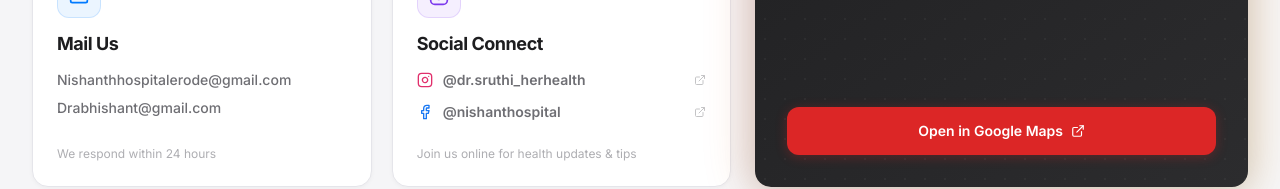
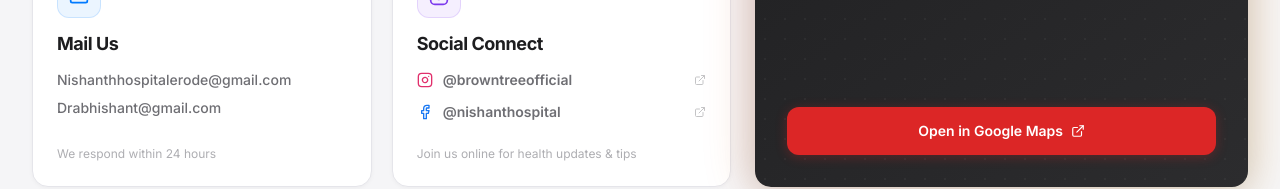
Before and after one commit to Rajeshkumar-G-FSD/NishanthHospital-management, a React (Vite) app: page / in a window 1280 px wide. Shown: the part 4946-5135 px from the top of the page. Built offline with nearby package versions, Linux system fonts and the light colour scheme; no server answers; the database is empty.

Commit message:
insta updated

```diff
--- a/src/App.tsx
+++ b/src/App.tsx
@@ -224,7 +224,7 @@ export default function App() {
                 onMouseLeave={e => { (e.currentTarget as HTMLElement).style.background = '#E5E5EA'; (e.currentTarget as HTMLElement).style.color = '#6E6E73'; }}>
                 <Facebook className="w-3.5 h-3.5" />
               </a>
-              <a href="https://www.instagram.com/dr.sruthi_herhealth" target="_blank" rel="noopener noreferrer" aria-label="Instagram"
+              <a href="https://www.instagram.com/browntreeofficial" target="_blank" rel="noopener noreferrer" aria-label="Instagram"
                 className="w-8 h-8 rounded-full flex items-center justify-center transition-all"
                 style={{ background: '#E5E5EA', color: '#6E6E73' }}
                 onMouseEnter={e => { (e.currentTarget as HTMLElement).style.background = '#E1306C'; (e.currentTarget as HTMLElement).style.color = '#fff'; }}
--- a/src/components/ContactSection.tsx
+++ b/src/components/ContactSection.tsx
@@ -195,14 +195,14 @@ export default function ContactSection() {
                 <h3 className="text-lg font-bold" style={{ color: '#1D1D1F' }}>Social Connect</h3>
                 <div className="space-y-3">
                   <a
-                    href="https://www.instagram.com/dr.sruthi_herhealth"
+                    href="https://www.instagram.com/browntreeofficial"
                     target="_blank"
                     rel="noopener noreferrer"
                     className="flex items-center gap-2.5 text-sm font-semibold transition-colors group"
                     style={{ color: '#6E6E73' }}
                   >
                     <Instagram className="w-4 h-4 transition-colors" style={{ color: '#E1306C' }} />
-                    <span className="group-hover:text-[#E1306C] transition-colors">@dr.sruthi_herhealth</span>
+                    <span className="group-hover:text-[#E1306C] transition-colors">@browntreeofficial</span>
                     <ExternalLink className="w-3 h-3 ml-auto shrink-0 opacity-40" />
                   </a>
                   <a
--- a/src/components/Header.tsx
+++ b/src/components/Header.tsx
@@ -96,7 +96,7 @@ export default function Header({ onContactClick, currentView, onViewChange }: He
               className="hover:text-[#1877F2] transition-colors" aria-label="Facebook">
               <Facebook className="w-3.5 h-3.5" />
             </a>
-            <a href="https://www.instagram.com/dr.sruthi_herhealth" target="_blank" rel="noopener noreferrer"
+            <a href="https://www.instagram.com/browntreeofficial" target="_blank" rel="noopener noreferrer"
               className="hover:text-[#E1306C] transition-colors" aria-label="Instagram">
               <Instagram className="w-3.5 h-3.5" />
             </a>
```
